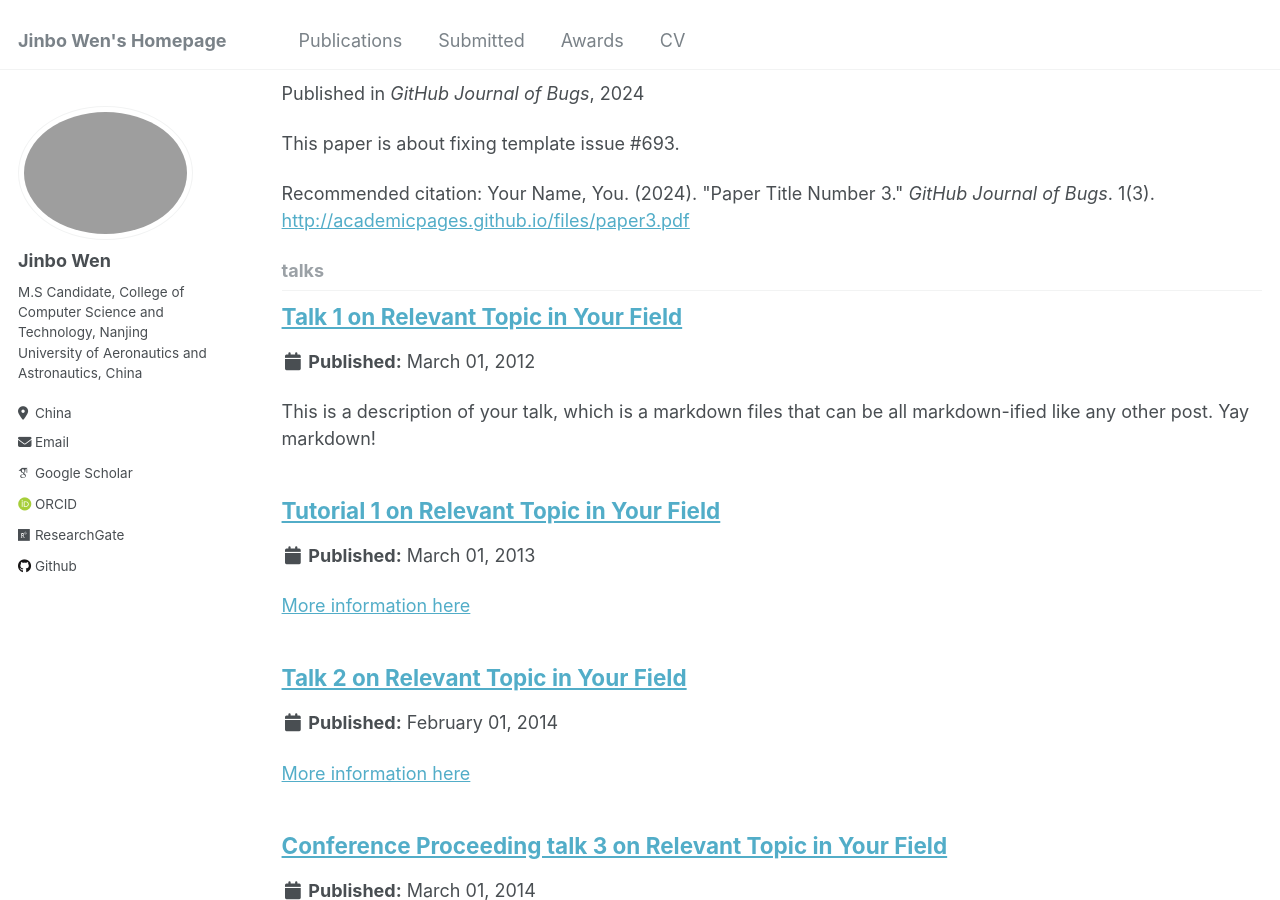
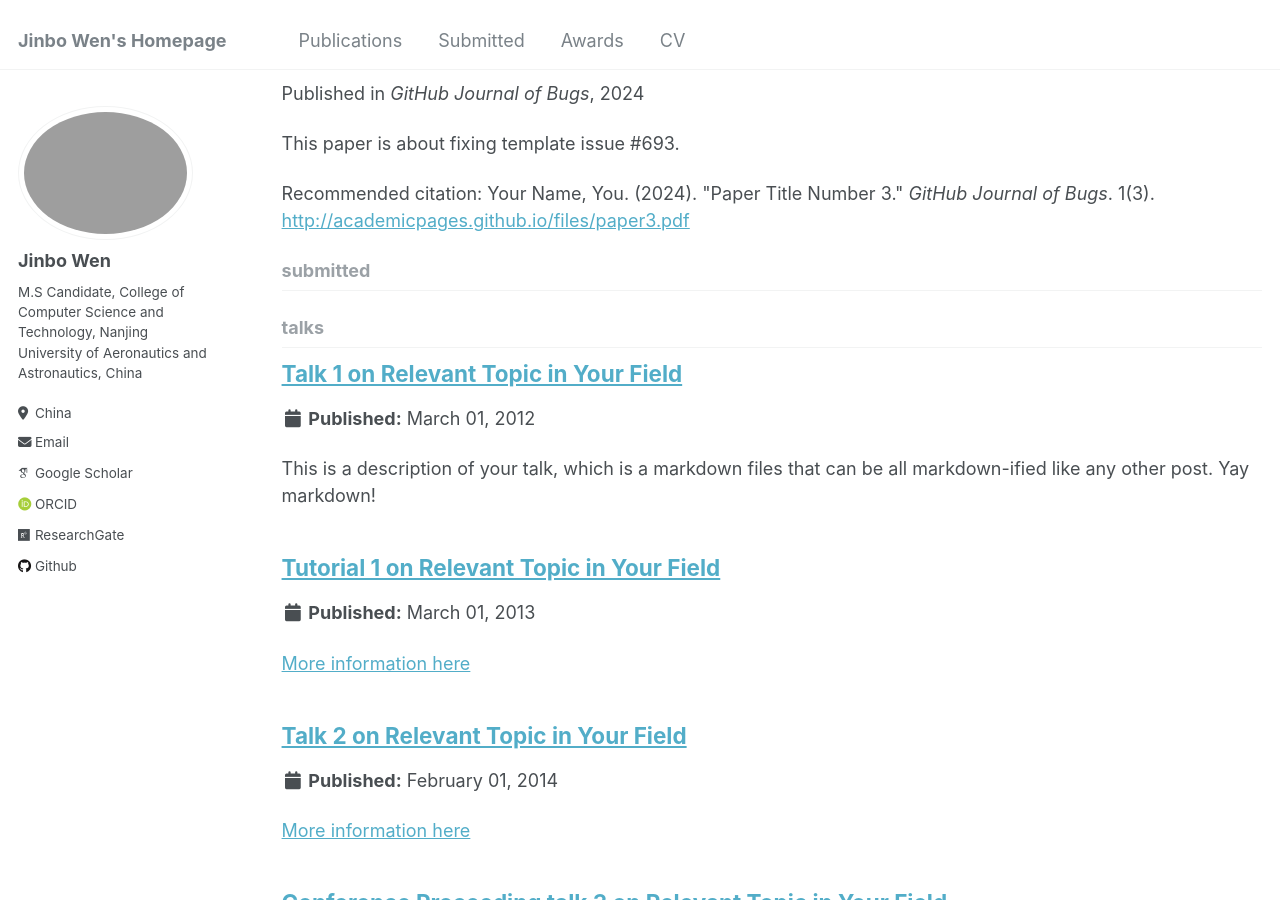
Before and after one commit to JinboWen00/JinboWen00.github.io, a Jekyll site: the page built from _pages/collection-archive.html, in a window 1280 px wide and 900 px high, scrolled down 3690 px. Built offline with Jekyll 4.4.1, drawn with Linux system fonts in a browser that asks for light colours; some web fonts are replaced.

Commit message:
Update _config.yml

```diff
--- a/_config.yml
+++ b/_config.yml
@@ -211,6 +211,9 @@ collections:
   talks:
     output: true
     permalink: /:collection/:path/
+  submitted:
+    output: true
+    permalink: /:collection/:path/
 
 
 # Defaults
@@ -268,7 +271,14 @@ defaults:
       layout: talk
       author_profile: true
       share: true
-
+   # _submitted
+  - scope:
+      path: ""
+      type: submitted
+    values:
+      layout: submitted
+      author_profile: true
+      share: true
 
 # Sass/SCSS
 sass:
```
